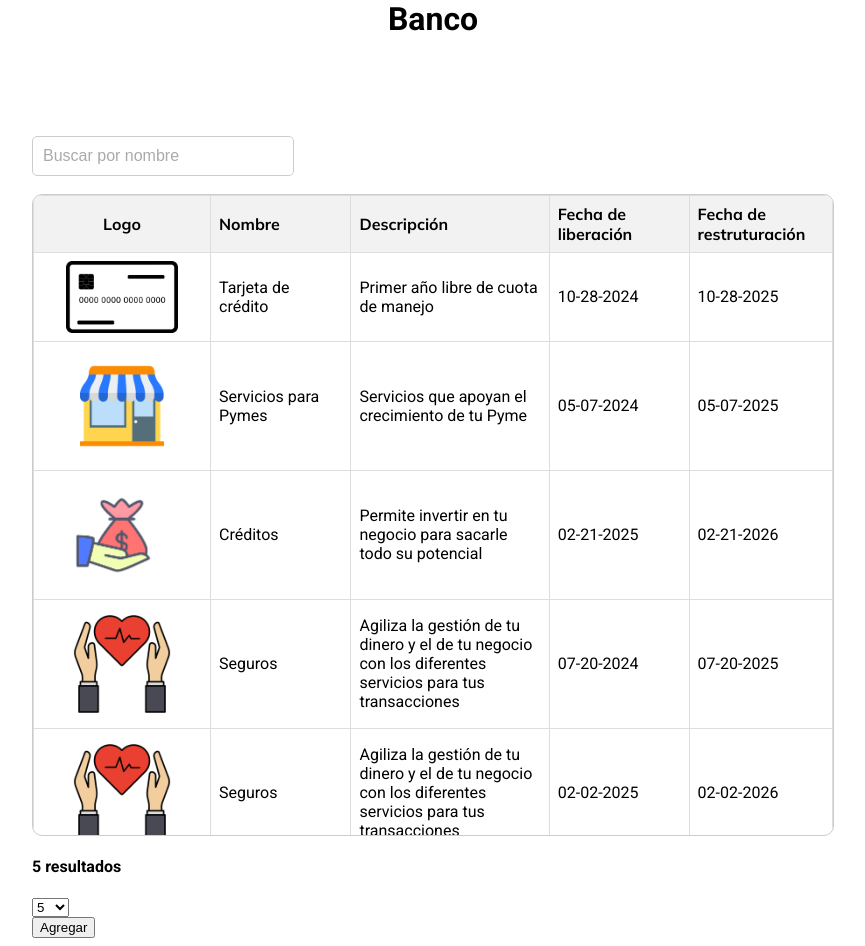
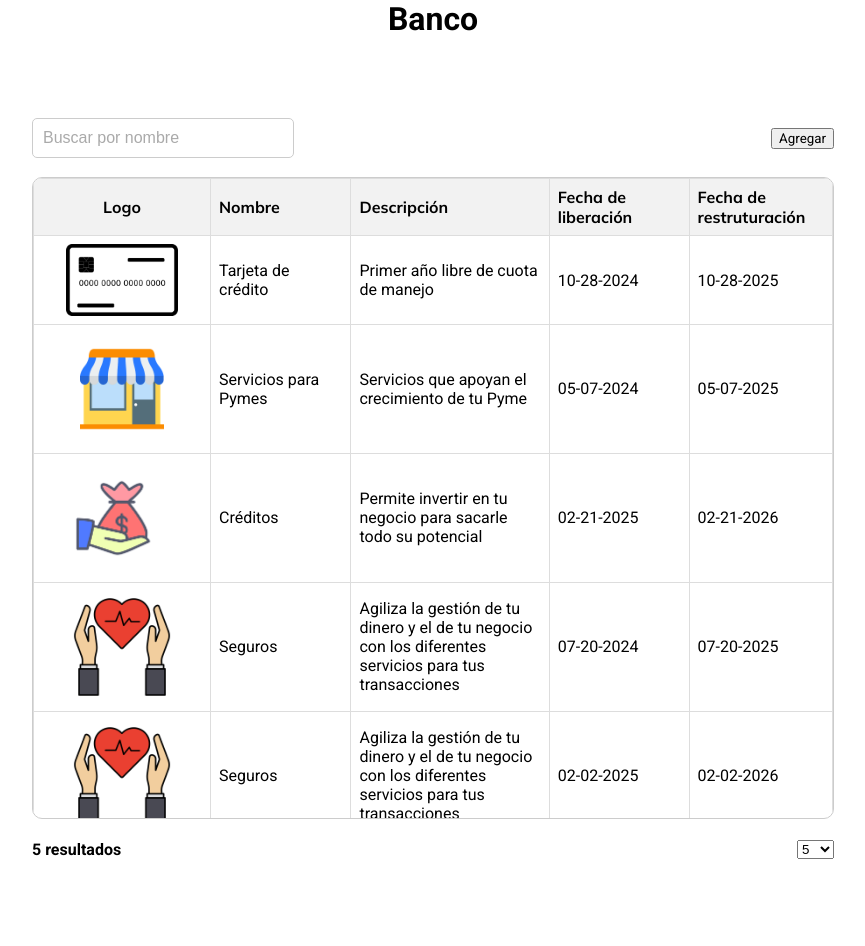
Before and after one commit to l7avid/front-bank-assesment, an Angular app: page / in a window 1280 px wide. Shown: the part 80-1026 px from the top of the page, without its empty margins (207-1072 px from the left). After the commit the page ends 969 px from the top, so only its background shows below. Built offline with nearby package versions, Linux system fonts and the light colour scheme.

Commit message:
visual adjustment in product list view

```diff
--- a/src/app/app.component.html
+++ b/src/app/app.component.html
@@ -1,6 +1,5 @@
 <div class="app-container">
   <h1 class="app-title">Banco</h1>
   <router-outlet></router-outlet>
-  <app-search (searchChange)="onSearch($event)" class="app-search"></app-search>
   <app-product-list [filteredProducts]="filteredProducts" [products]="products" [selectedQuantity]="selectedQuantity" class="app-product-list"></app-product-list>
 </div>
--- a/src/app/app.component.ts
+++ b/src/app/app.component.ts
@@ -24,12 +24,6 @@
     this.products = this.productService.getProducts();
   }
 
-  onSearch(value: string): void {
-    this.filteredProducts = this.products.filter(product =>
-      product.name.toLowerCase().includes(value.toLocaleLowerCase())
-    );
-  }
-
   onQuantitySelected(quantity: number): void {
     this.selectedQuantity = quantity;
   }
--- a/src/app/products/product-list/product-list.component.css
+++ b/src/app/products/product-list/product-list.component.css
@@ -50,6 +50,23 @@
   margin: 0 auto;
 }
 
-h4 {
+h4, button{
   font-family: 'Roboto', sans-serif;
 }
+
+.footer-products-table {
+  display: flex;
+  justify-content: space-between;
+  align-items: center;
+}
+
+.product-result-select {
+  margin-left: auto;
+}
+
+.open-form-button {
+  display: flex;
+  justify-content: space-between;
+  align-items: center;
+  margin-bottom: 1.2rem;
+}
--- a/src/app/products/product-list/product-list.component.html
+++ b/src/app/products/product-list/product-list.component.html
@@ -1,3 +1,7 @@
+<div class="open-form-button">
+  <app-search (searchChange)="onSearch($event)" class="app-search"></app-search>
+  <button (click)="navigateToForm()">Agregar</button>
+</div>
 <div class="products-table-container">
   <div class="products-table-scroll">
     <table aria-label='Products' class="products-table">
@@ -22,12 +26,7 @@
     </table>
   </div>
 </div>
-<div>
+<div class="footer-products-table">
   <h4>{{productList.length}} {{productList.length === 1 ? 'resultado' : 'resultados'}}</h4>
+  <app-product-result-select class="product-result-select" (quantitySelected)="onQuantitySelected($event)"></app-product-result-select>
 </div>
-<div>
-  <app-product-result-select (quantitySelected)="onQuantitySelected($event)"></app-product-result-select>
-</div>
-<div>
-  <button (click)="navigateToForm()">Agregar</button>
-</div>
--- a/src/app/products/product-list/product-list.component.ts
+++ b/src/app/products/product-list/product-list.component.ts
@@ -65,6 +65,12 @@
     this.router.navigate(['/form']);
   }
 
+  onSearch(value: string): void {
+    this.filteredProducts = this.products.filter(product =>
+      product.name.toLowerCase().includes(value.toLocaleLowerCase())
+    );
+  }
+
   ngOnDestroy() {
     this.productListSubscription.unsubscribe();
   }
```
